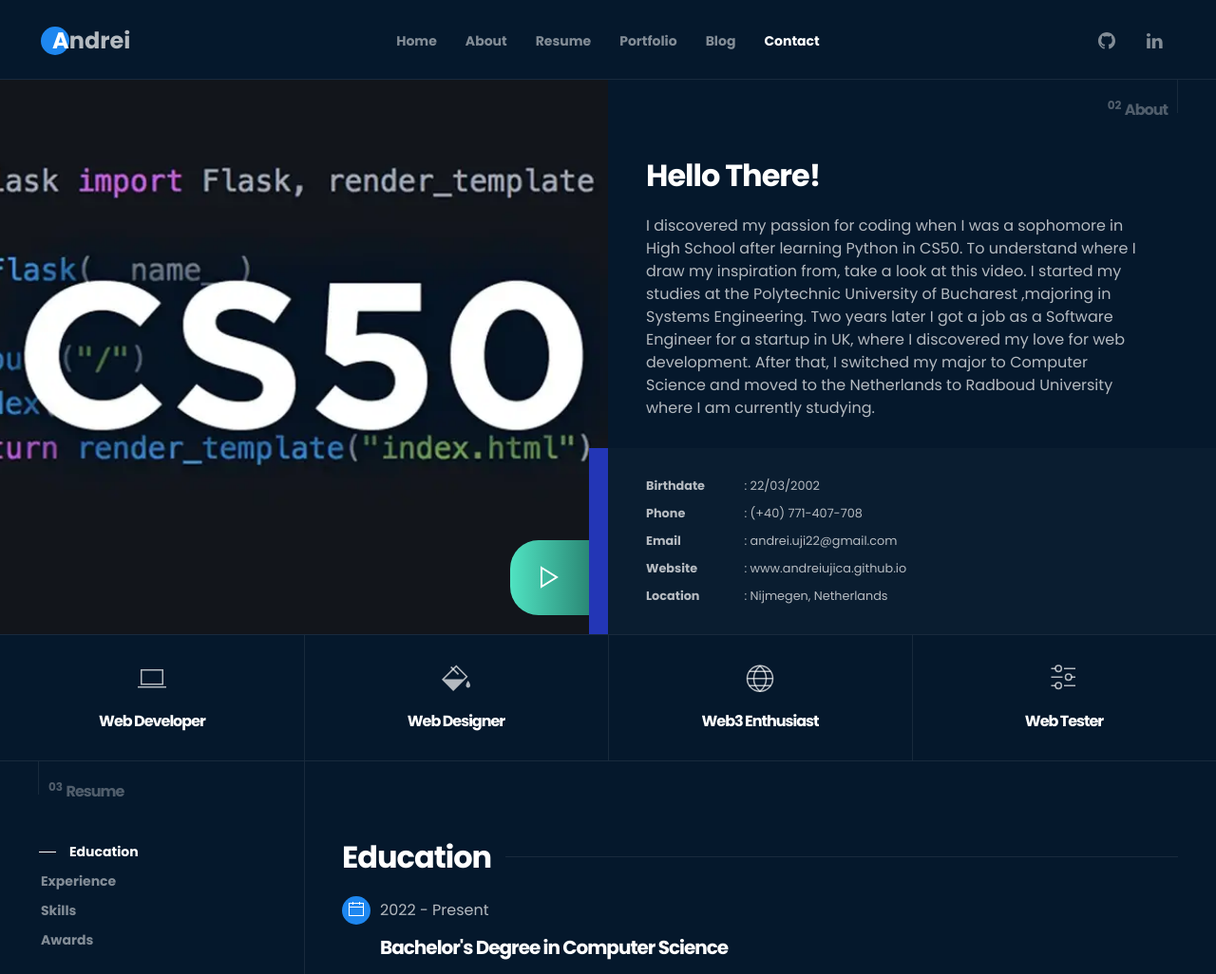
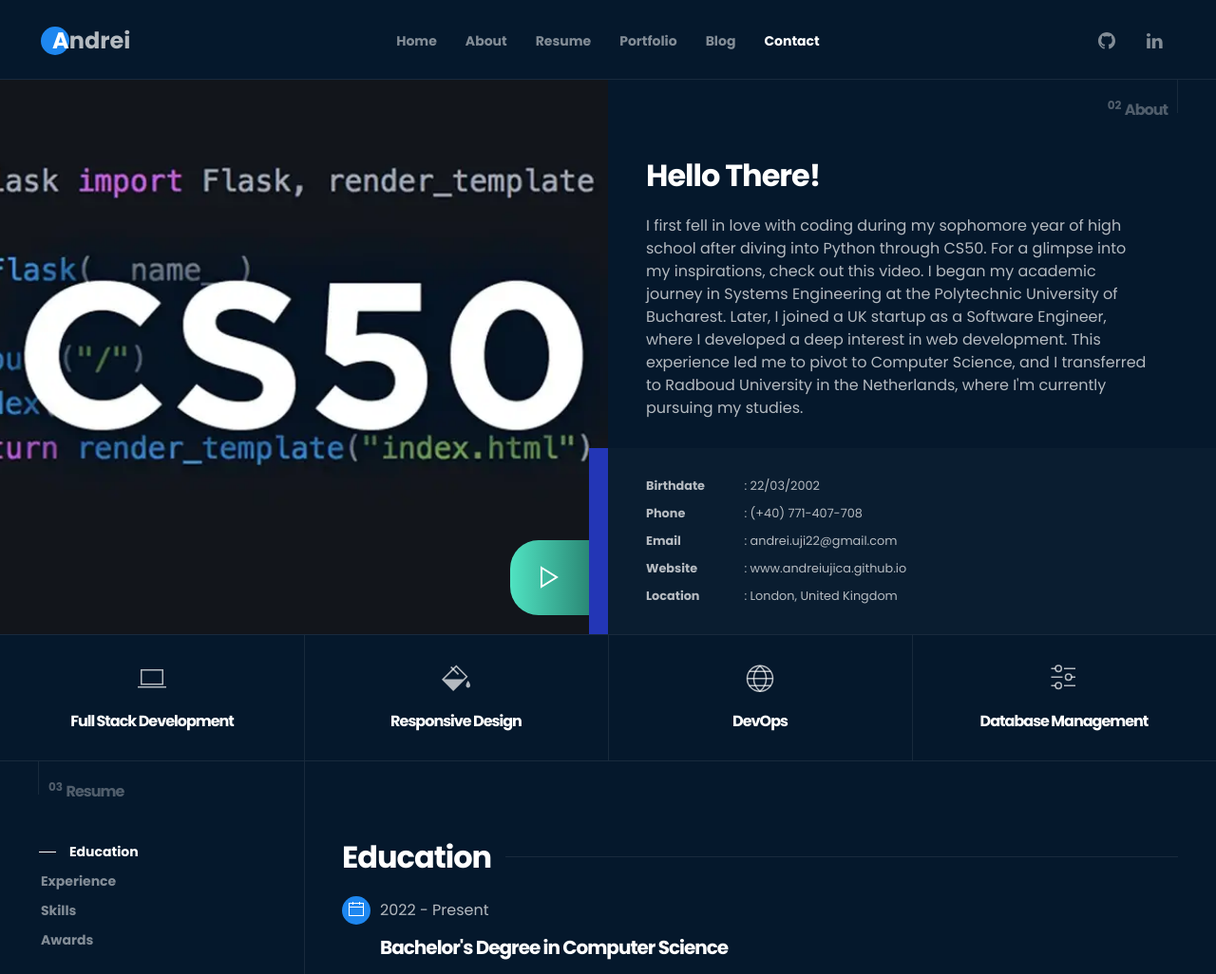
Before and after one commit to andreiujica/andreiujica.github.io, a website: page index.html in a window 1280 px wide. Shown: the part 716-1742 px from the top of the page at 95% size. Drawn offline with Linux system fonts and the light colour scheme.

Commit message:
feat(about): polish about section and change keywords

```diff
--- a/index.html
+++ b/index.html
@@ -134,13 +134,12 @@
                 <div class="yb-my-profile-desc-top">
                   <h2 class="yb-section-title">Hello There!</h2>
                   <p>
-                    I discovered my passion for coding when I was a sophomore in
-                    High School after learning Python in CS50. To understand where I draw my inspiration from, take a look at this video.
-                    I started my studies at the Polytechnic University of Bucharest
-                    ,majoring in Systems Engineering. Two years later
-                    I got a job as a Software Engineer for a startup in UK, where I discovered my love for
-                    web development. After that, I switched my major to Computer Science
-                    and moved to the Netherlands to Radboud University where I am currently studying.
+                    I first fell in love with coding during my sophomore year of high school
+                    after diving into Python through CS50. For a glimpse into my inspirations,
+                    check out this video. I began my academic journey in Systems Engineering at the
+                    Polytechnic University of Bucharest. Later, I joined a UK startup as a Software Engineer,
+                    where I developed a deep interest in web development. This experience led me to pivot to
+                    Computer Science, and I transferred to Radboud University in the Netherlands, where I'm currently pursuing my studies.
                   </p>
                 </div>
                 <div class="yb-my-profile-desc-bottom yb-bg-soft">
@@ -158,7 +157,7 @@
                       <span>Website</span> : www.andreiujica.github.io
                     </li>
                     <li>
-                      <span>Location</span> : Nijmegen, Netherlands
+                      <span>Location</span> : London, United Kingdom
                     </li>
                   </ul>
                 </div>
@@ -173,25 +172,25 @@
             <div>
               <div class="yb-box-service">
                 <span class="uk-icon" data-uk-icon="icon: laptop; ratio: 1.5"></span>
-                <h5>Web Developer</h5>
+                <h5>Full Stack Development</h5>
               </div>
             </div>
             <div>
               <div class="yb-box-service">
                 <span class="uk-icon" data-uk-icon="icon: paint-bucket; ratio: 1.5"></span>
-                <h5>Web Designer</h5>
+                <h5>Responsive Design</h5>
               </div>
             </div>
             <div>
               <div class="yb-box-service">
                 <span class="uk-icon" data-uk-icon="icon: world; ratio: 1.5"></span>
-                <h5>Web3 Enthusiast</h5>
+                <h5>DevOps</h5>
               </div>
             </div>
             <div>
               <div class="yb-box-service">
                 <span class="uk-icon" data-uk-icon="icon: settings; ratio: 1.5"></span>
-                <h5>Web Tester</h5>
+                <h5>Database Management</h5>
               </div>
             </div>
           </div>
```
